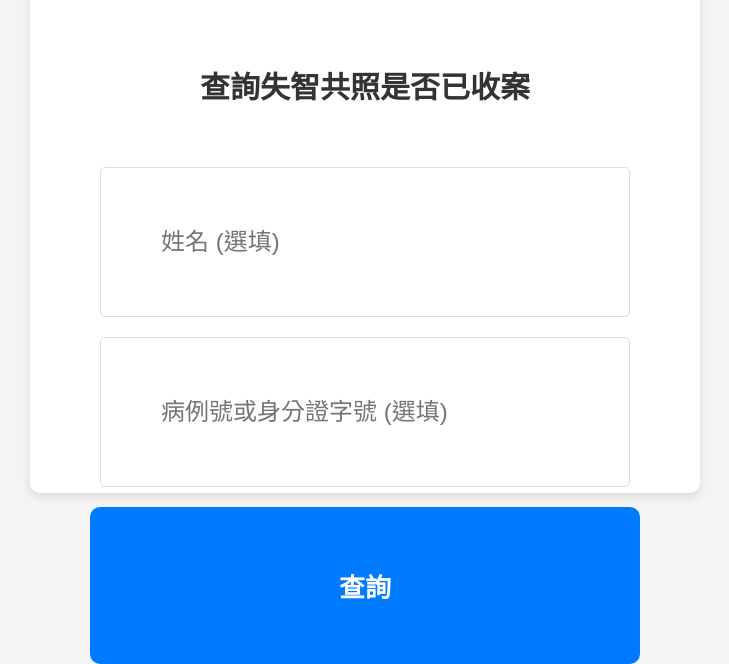
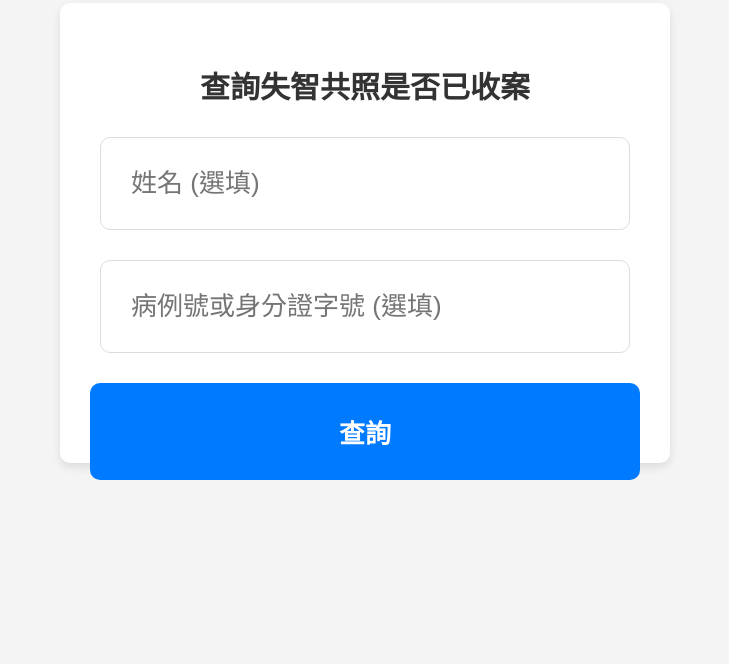
Before and after one commit to 91122209/KMUH51040, a website: page index.html in a window 1280 px wide. Shown: the part 167-831 px from the top of the page, without its empty margins (275-1004 px from the left). After the commit the page ends 800 px from the top, so only its background shows below. Drawn offline with Linux system fonts and the light colour scheme.

Commit message:
Update index.html

```diff
--- a/index.html
+++ b/index.html
@@ -18,7 +18,7 @@
         .window {
             width: 550px;
             height:400px;
-            padding: 60px;
+            padding: 30px;
             border-radius: 10px;
             background-color: #fff;
             box-shadow: 0 4px 10px rgba(0, 0, 0, 0.1);
@@ -27,17 +27,17 @@
 
         .window h3 {
             font-size: 30px;
-            margin-bottom: 60px;
+            margin-bottom: 30px;
             color: #333;
         }
 
         .window input {
             width: calc(100% - 20px);
-            margin-bottom: 20px;
-            padding: 60px;
-            font-size: 24px;
+            margin-bottom: 30px;
+            padding: 30px;
+            font-size: 26px;
             border: 1px solid #ddd;
-            border-radius: 5px;
+            border-radius: 10px;
             box-sizing: border-box;
         }
 
@@ -49,7 +49,7 @@
 
         .window button {
             width: 100%;
-            padding: 60px;
+            padding: 30px;
             font-size: 26px;
             font-weight: bold;
             color: white;
```
